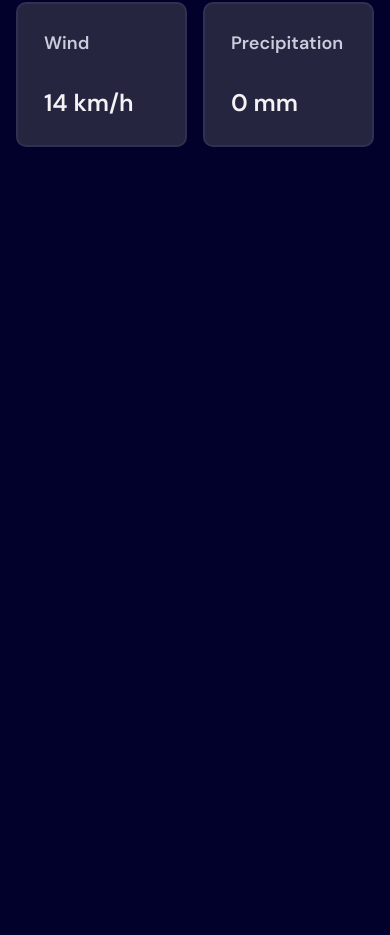
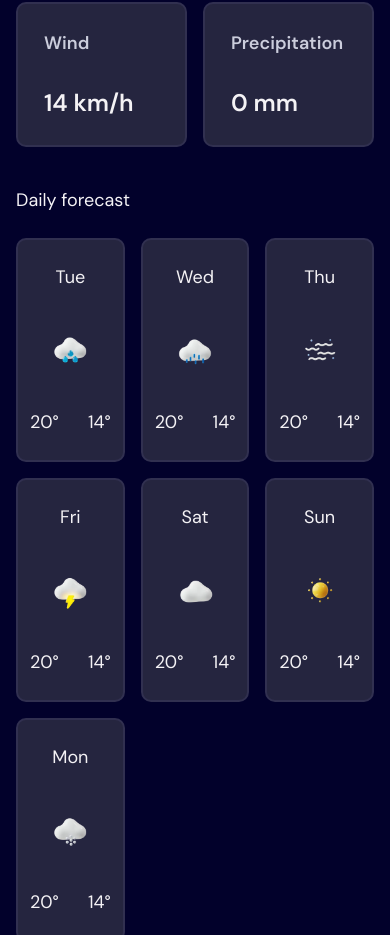
Before and after one commit to florianstancioiu/weather-app, a React (Vite) app: page / in a window 390 px wide. Shown: the part 1065-2000 px from the top of the page. Before the commit the page ends 1228 px from the top, so only its background shows below. Built offline with nearby package versions, Linux system fonts and the light colour scheme.

Commit message:
Worked on the mobile DailyForecast component

```diff
--- a/src/components/CurrentWeather/CurrentWeather.tsx
+++ b/src/components/CurrentWeather/CurrentWeather.tsx
@@ -3,7 +3,7 @@ import CurrentWeatherDetail from "../CurrentWeatherDetail/CurrentWeatherDetail";
 
 const CurrentWeather = () => {
   return (
-    <main>
+    <main className="mb-[2.5rem]">
       <div className="mb-[1.25rem]">
         <div className="bg-[url('/images/bg-today-small.svg')] bg-cover bg-center rounded-[15px]">
           <div className="text-center pt-[3.375rem] mb-[2.75rem]">
--- a/src/components/DailyForecast/DailyForecast.tsx
+++ b/src/components/DailyForecast/DailyForecast.tsx
@@ -1,5 +1,62 @@
+import DailyForecastItem from "../DailyForecastItem/DailyForecastItem";
+import IconRain from "../../images/icon-rain.webp";
+import IconDrizzle from "../../images/icon-drizzle.webp";
+import IconFog from "../../images/icon-fog.webp";
+import IconStorm from "../../images/icon-storm.webp";
+import IconOvercast from "../../images/icon-overcast.webp";
+import IconSunny from "../../images/icon-sunny.webp";
+import IconSnow from "../../images/icon-snow.webp";
+
 const DailyForecast = () => {
-  return <div></div>;
+  return (
+    <div>
+      <h3 className="mb-[1.5rem]">Daily forecast</h3>
+      <div className="grid grid-cols-3 gap-[1rem]">
+        <DailyForecastItem
+          day="Tue"
+          maximum="20°"
+          minimum="14°"
+          image={IconRain}
+        />
+        <DailyForecastItem
+          day="Wed"
+          maximum="20°"
+          minimum="14°"
+          image={IconDrizzle}
+        />
+        <DailyForecastItem
+          day="Thu"
+          maximum="20°"
+          minimum="14°"
+          image={IconFog}
+        />
+        <DailyForecastItem
+          day="Fri"
+          maximum="20°"
+          minimum="14°"
+          image={IconStorm}
+        />
+        <DailyForecastItem
+          day="Sat"
+          maximum="20°"
+          minimum="14°"
+          image={IconOvercast}
+        />
+        <DailyForecastItem
+          day="Sun"
+          maximum="20°"
+          minimum="14°"
+          image={IconSunny}
+        />
+        <DailyForecastItem
+          day="Mon"
+          maximum="20°"
+          minimum="14°"
+          image={IconSnow}
+        />
+      </div>
+    </div>
+  );
 };
 
 export default DailyForecast;
--- a/src/components/DailyForecastItem/DailyForecastItem.tsx
+++ b/src/components/DailyForecastItem/DailyForecastItem.tsx
@@ -1,5 +1,26 @@
-const DailyForecastItem = () => {
-  return <div></div>;
+export type DailyForecastItem = {
+  day: string;
+  image: string;
+  maximum: string;
+  minimum: string;
+};
+
+const DailyForecastItem = ({
+  day,
+  image,
+  maximum,
+  minimum,
+}: DailyForecastItem) => {
+  return (
+    <div className="px-[0.75rem] py-[1.5rem] bg-background-2 rounded-[0.625rem] border-[2px] border-dark-blue">
+      <p className="mb-[2.125rem] text-center">{day}</p>
+      <img src={image} alt="" className="mb-[2.125rem] mx-auto w-[50px]" />
+      <div className="flex justify-between items-center">
+        <p>{maximum}</p>
+        <p>{minimum}</p>
+      </div>
+    </div>
+  );
 };
 
 export default DailyForecastItem;
```
